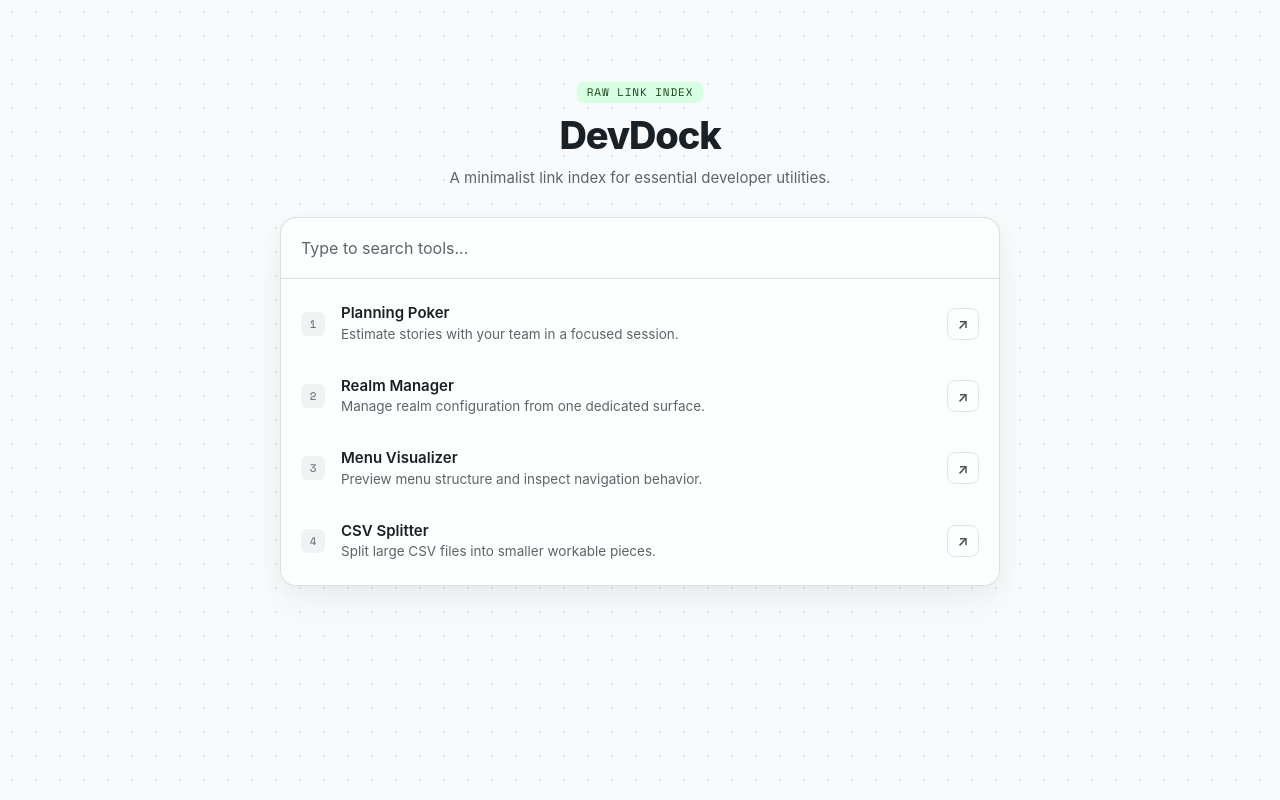
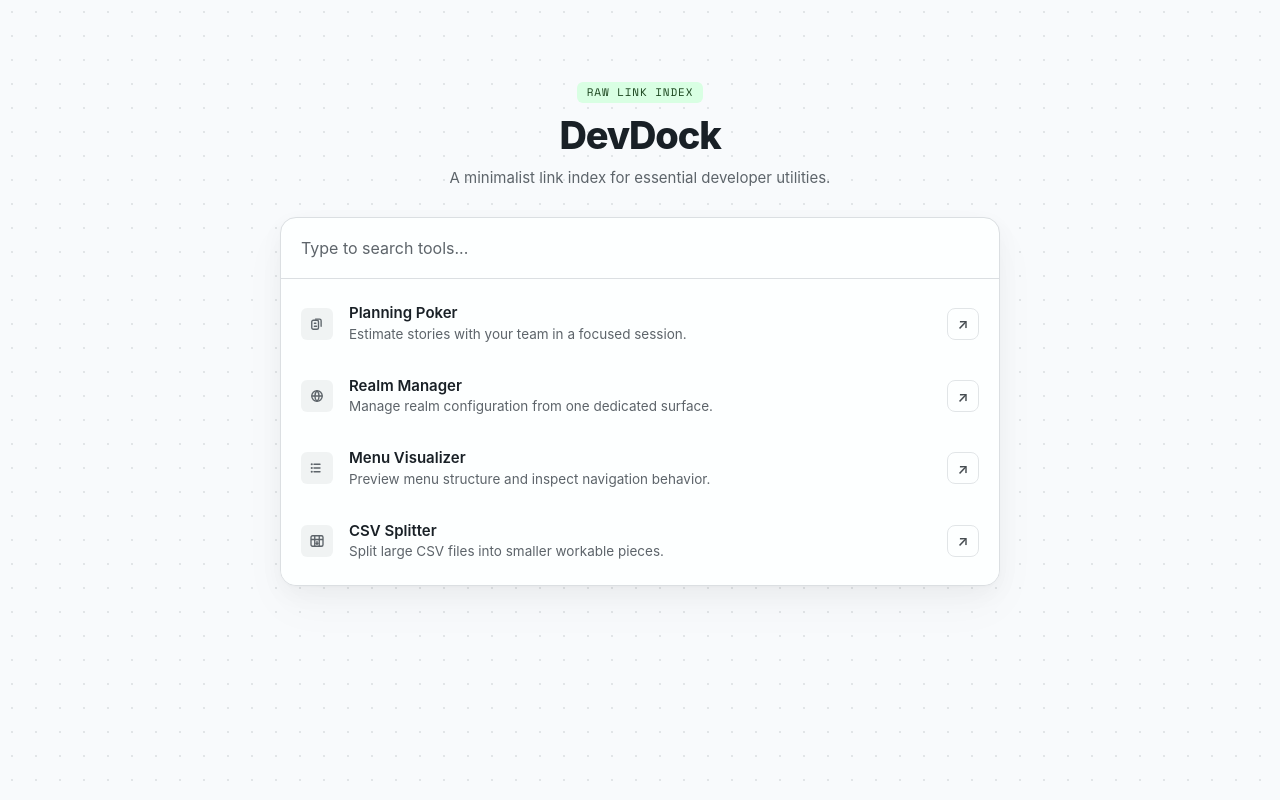
Before and after one commit to m1nggggg/DevDock, a React (Vite) app: page / in a window 1280 px wide. Built offline with nearby package versions, Linux system fonts and the light colour scheme.

Commit message:
Replace tool numbers with icons

```diff
--- a/src/App.tsx
+++ b/src/App.tsx
@@ -3,6 +3,54 @@ import { useState } from 'react';
 import { tools } from './tools';
 
 const normalize = (value: string) => value.trim().toLowerCase();
+
+const ToolIcon = ({ name }: { name: string }) => {
+  const commonProps = {
+    width: 18,
+    height: 18,
+    viewBox: '0 0 24 24',
+    fill: 'none',
+    xmlns: 'http://www.w3.org/2000/svg',
+    'aria-hidden': true,
+  };
+
+  switch (name) {
+    case 'Planning Poker':
+      return (
+        <svg {...commonProps}>
+          <rect x="5" y="7" width="9" height="12" rx="2" stroke="currentColor" strokeWidth="1.8" />
+          <path d="M10 5.5h5.5a2 2 0 0 1 2 2V15" stroke="currentColor" strokeWidth="1.8" strokeLinecap="round" />
+          <path d="M8.5 11h2M8.5 15h3" stroke="currentColor" strokeWidth="1.8" strokeLinecap="round" />
+        </svg>
+      );
+    case 'Realm Manager':
+      return (
+        <svg {...commonProps}>
+          <circle cx="12" cy="12" r="7" stroke="currentColor" strokeWidth="1.8" />
+          <path d="M5 12h14M12 5a10 10 0 0 1 0 14M12 5a10 10 0 0 0 0 14" stroke="currentColor" strokeWidth="1.8" />
+        </svg>
+      );
+    case 'Menu Visualizer':
+      return (
+        <svg {...commonProps}>
+          <path d="M8 7h8M8 12h8M8 17h8" stroke="currentColor" strokeWidth="1.8" strokeLinecap="round" />
+          <circle cx="5" cy="7" r="1.4" fill="currentColor" />
+          <circle cx="5" cy="12" r="1.4" fill="currentColor" />
+          <circle cx="5" cy="17" r="1.4" fill="currentColor" />
+        </svg>
+      );
+    case 'CSV Splitter':
+      return (
+        <svg {...commonProps}>
+          <rect x="4" y="5" width="16" height="14" rx="2" stroke="currentColor" strokeWidth="1.8" />
+          <path d="M4 10h16M9 5v14M15 5v14" stroke="currentColor" strokeWidth="1.8" />
+          <path d="M12 12.5v4M10.5 15l1.5 1.5 1.5-1.5" stroke="currentColor" strokeWidth="1.8" strokeLinecap="round" strokeLinejoin="round" />
+        </svg>
+      );
+    default:
+      return null;
+  }
+};
 
 const App = () => {
   const [query, setQuery] = useState('');
@@ -41,10 +89,12 @@ const App = () => {
 
         {filteredTools.length > 0 ? (
           <section className="tool-list" aria-label="Developer tools">
-            {filteredTools.map((tool, index) => (
+            {filteredTools.map((tool) => (
               <article className="tool-item" key={tool.url}>
                 <div className="tool-item-left">
-                  <span className="tool-index">{index + 1}</span>
+                  <span className="tool-icon" role="img" aria-label={`${tool.name} icon`}>
+                    <ToolIcon name={tool.name} />
+                  </span>
                   <div className="tool-copy">
                     <h2>{tool.name}</h2>
                     <p>{tool.description}</p>
--- a/src/styles.css
+++ b/src/styles.css
@@ -191,23 +191,25 @@ h1 {
   min-width: 0;
 }
 
-.tool-index {
+.tool-icon {
   display: flex;
   align-items: center;
   justify-content: center;
-  width: 24px;
-  height: 24px;
+  flex: 0 0 auto;
+  width: 32px;
+  height: 32px;
   border-radius: 6px;
   background: oklch(50% 0.012 240 / 0.08);
   color: var(--ink-muted);
-  font-family: "Space Mono", monospace;
-  font-size: 11px;
-  font-weight: 600;
   transition: all 0.15s ease;
 }
 
-.tool-item:hover .tool-index,
-.tool-item:focus-within .tool-index {
+.tool-icon svg {
+  display: block;
+}
+
+.tool-item:hover .tool-icon,
+.tool-item:focus-within .tool-icon {
   background: var(--accent);
   color: var(--accent-ink);
 }
```
Also changed, not shown: 1 other file (tests, documents, lock files or other folders).
